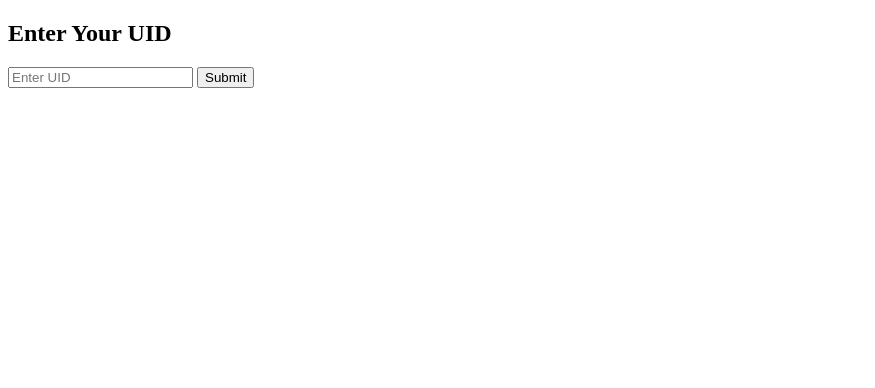
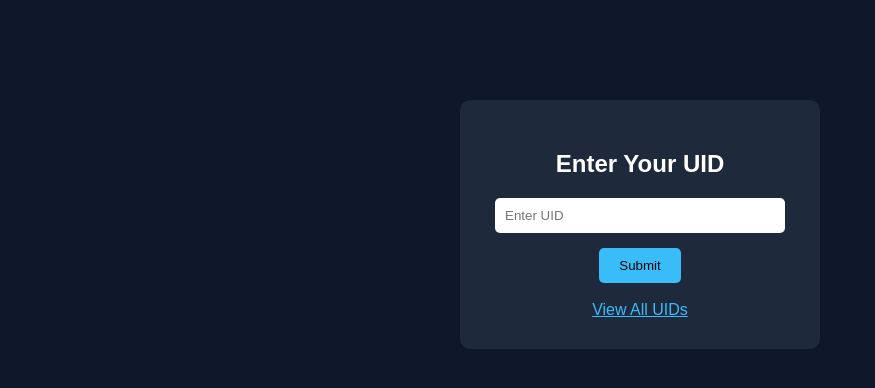
Before and after one commit to obaidraza8130-cpu/uid-web-page, a website: page index.html in a window 1280 px wide. Shown: the whole page, without its empty margins (0-875 px from the left). Drawn offline with Linux system fonts and the light colour scheme.

Commit message:
index.html

```diff
--- a/index.html
+++ b/index.html
@@ -1,16 +1,65 @@
 <!DOCTYPE html>
 <html>
 <head>
-    <title>UID Form</title>
+    <title>UID Collection</title>
+
+    <style>
+        body {
+            font-family: Arial;
+            background: #0f172a;
+            color: white;
+            text-align: center;
+            margin-top: 100px;
+        }
+
+        .box {
+            background: #1e293b;
+            padding: 30px;
+            border-radius: 10px;
+            width: 300px;
+            margin: auto;
+        }
+
+        input {
+            padding: 10px;
+            width: 90%;
+            border: none;
+            border-radius: 5px;
+            margin-bottom: 15px;
+        }
+
+        button {
+            padding: 10px 20px;
+            border: none;
+            background: #38bdf8;
+            color: black;
+            border-radius: 5px;
+            cursor: pointer;
+        }
+
+        button:hover {
+            background: #0ea5e9;
+        }
+    </style>
 </head>
+
 <body>
 
-<h2>Enter Your UID</h2>
+    <div class="box">
+        <h2>Enter Your UID</h2>
 
-<form action="app.listen(process.env.PORT || 3000)" method="POST">
-    <input type="text" name="uid" placeholder="Enter UID" required>
-    <button type="submit">Submit</button>
-</form>
+        <form action="https://uid-web-page.onrender.com/submit" method="POST">
+            <input type="text" name="uid" placeholder="Enter UID" required>
+            <br>
+            <button type="submit">Submit</button>
+        </form>
+
+        <br>
+
+        <a href="https://uid-web-page.onrender.com/uids" style="color:#38bdf8;">
+            View All UIDs
+        </a>
+    </div>
 
 </body>
 </html>
```
